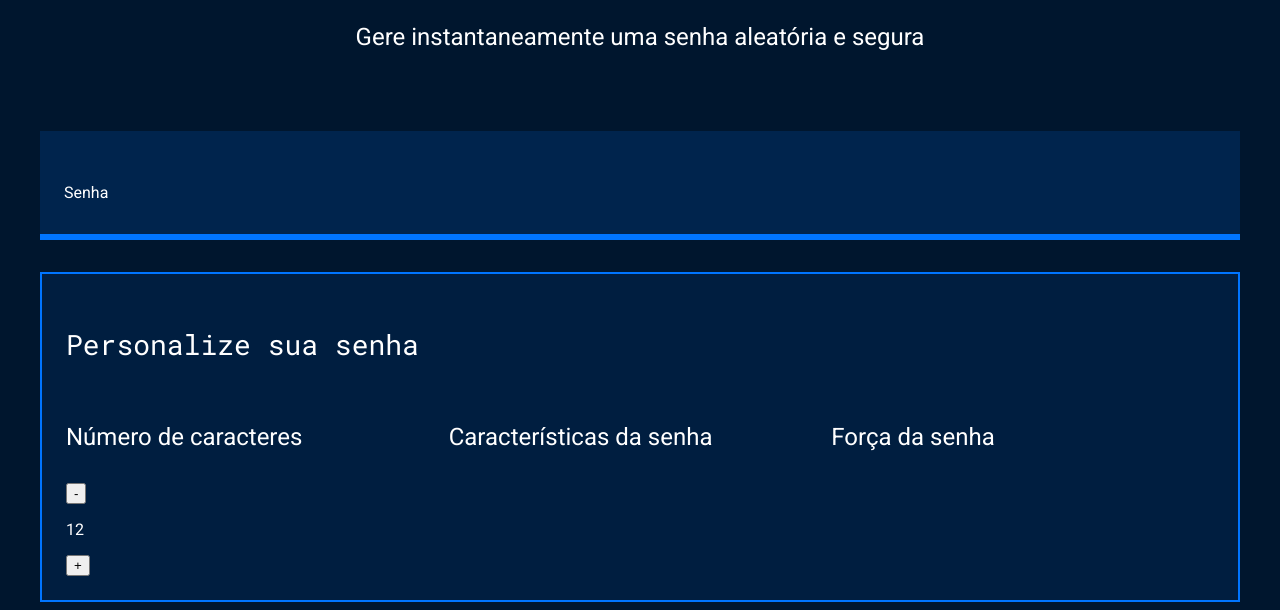
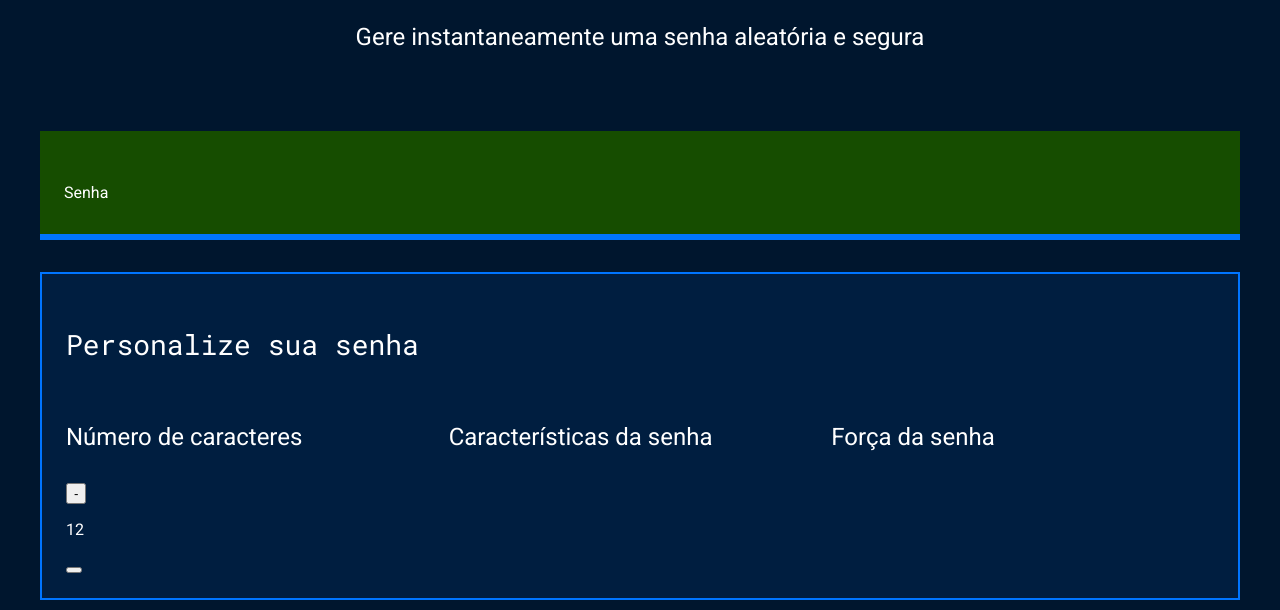
Before and after one commit to leonardocarvalhodelara/gerador-de-senhas-2-tri, a plain HTML site: page leonardo-2trimestre/index.html in a window 1280 px wide. Shown: the part 195-805 px from the top of the page. Drawn offline with Linux system fonts and the light colour scheme.

Commit message:
m n,/ ,m

```diff
--- a/leonardo-2trimestre/index.html
+++ b/leonardo-2trimestre/index.html
@@ -26,7 +26,7 @@
                     <h4 class="parametro-senha__titulo">Número de caracteres</h4>
                     <button>-</button>
                     <p>12</p>
-                    <button>+</button>
+                    <button></button>
                 </div>
                 <div class="parametro-senha">
                     <h4 class="parametro-senha__titulo">Características da senha</h4>
--- a/leonardo-2trimestre/style.css
+++ b/leonardo-2trimestre/style.css
@@ -3,7 +3,7 @@
 :root{
     --branco: white;
     --cor-de-fundo: #00162E;
-    --fundo-senha: #00244D;
+    --fundo-senha: #164d00;
     --fundo-texto: #001E40;
     --borda: #0075FF;
     --roboto: 'Roboto', sans-serif;
```
